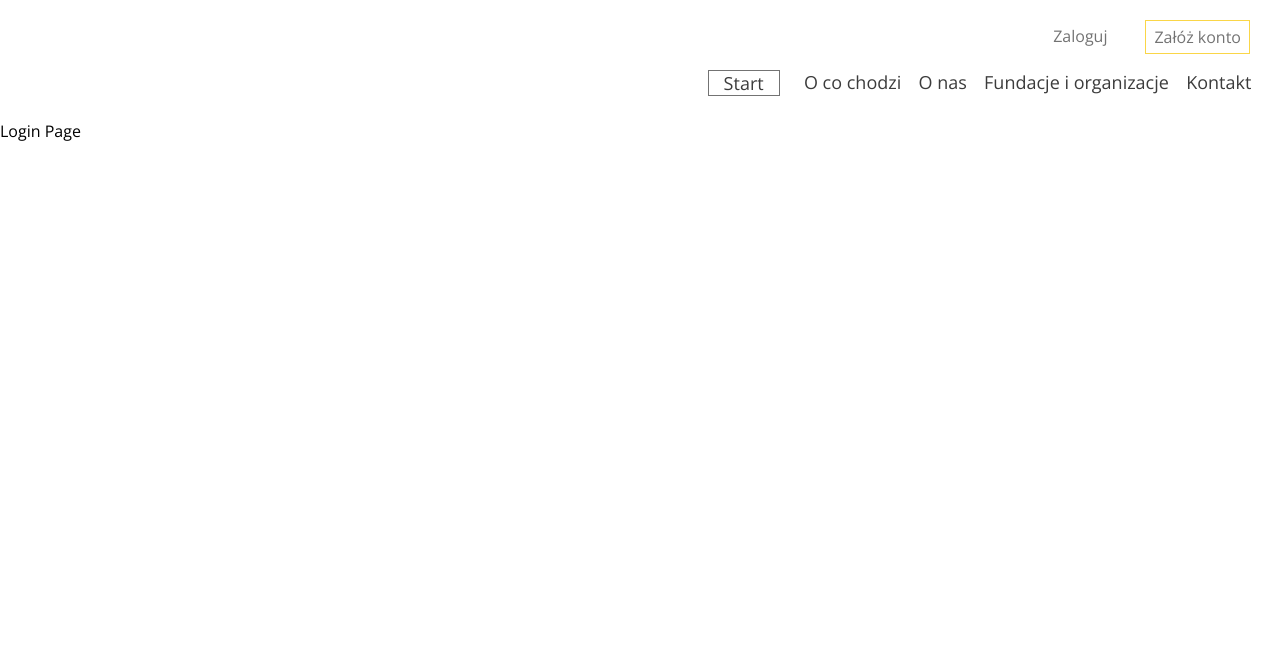
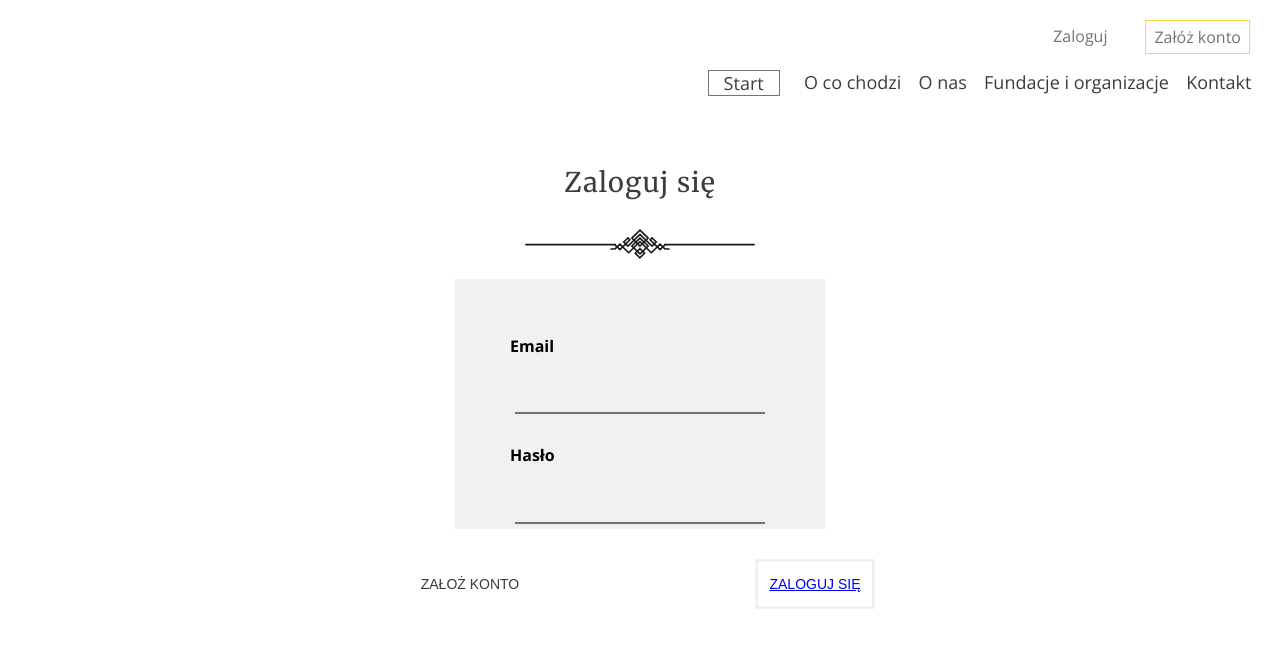
Before and after one commit to Patrycja-dz/Give-Things-Back-version1, a React (Create React App) app in the folder my-app/: page /login in a window 1280 px wide. Shown: the top 648 px of the page. Built offline with nearby package versions, Linux system fonts and the light colour scheme.

Commit message:
login form

```diff
--- a/my-app/src/components/HomeNavigation.js
+++ b/my-app/src/components/HomeNavigation.js
@@ -2,6 +2,14 @@ import React from "react"
 import {NavLink} from "react-router-dom";
 // import Nav from "./Nav";
 import {Link} from "react-scroll";
+
+const options = {
+    activeClass: "active",
+    spy: true,
+    smooth: true,
+    offset: 50,
+    duration: 500
+}
 
 class HomeNavigation extends React.Component {
     render() {
@@ -17,10 +25,10 @@ class HomeNavigation extends React.Component {
                     <nav>
                         <ul className="nav-links">
                             <li id="start-link"><NavLink id="special-link" to="/">Start</NavLink></li>
-                            <li><Link to="onlyFourSteps">O co chodzi</Link></li>
-                            <li><Link to="aboutUs">O nas</Link></li>
-                            <li><Link to="whomWeHelp"> Fundacje i organizacje</Link></li>
-                            <li><Link to="contact"> Kontakt</Link></li>
+                            <li><Link to="onlyFourSteps" {...options}>O co chodzi</Link></li>
+                            <li><Link to="aboutUs" {...options}>O nas</Link></li>
+                            <li><Link to="whomWeHelp" {...options}> Fundacje i organizacje</Link></li>
+                            <li><Link to="contact" {...options}> Kontakt</Link></li>
                         </ul>
                     </nav>
                 </div>
--- a/my-app/src/components/Login.js
+++ b/my-app/src/components/Login.js
@@ -1,11 +1,70 @@
 import React from "react";
+import {NavLink} from "react-router-dom";
 
 class Login extends React.Component {
+    state = {
+        email: "",
+        pass: "",
+        errors: [],
+
+    };
+    handleChange = e => {
+        this.setState({
+            [e.target.name]: e.target.value,
+        })
+    };
+    handleSubmit = e => {
+        e.preventDefault();
+        const errors = [];
+        if (this.state.email.indexOf("@") === -1) {
+            errors.push('Podany email jest nieprawidłowy!')
+        }
+        if (this.state.pass.length <= 6) {
+            errors.push('Podane hasło jest za krótkie');
+        }
+        this.setState({
+            errors: errors,
+        })
+
+    };
+
     render() {
-        return(
+        const erorrsMessages = (
+            <div className="error_div">
+                {this.state.errors.map((err, index) => <p key={index}>{err}</p>)}
+            </div>
+        );
+        return (
             <div>
-                <p>Login Page</p>
+                <p className="log_in">Zaloguj się</p>
+                <div className="image"></div>
+                <div className="form_content">
+                    <div className="login_form" noValidate>
+                        {erorrsMessages}
+                        <label><span>Email</span></label>
+                        <input onChange={this.handleChange} name="email" value={this.state.email} type="email"
+                               autoComplete="off"/>
+                        <label className="password"><span>Hasło</span></label>
+                        <input onChange={this.handleChange} name="pass" value={this.state.pass}
+                               type="password"/>
+
+                    </div>
+
+
+                </div>
+
+
+                <div className="login_form_btn">
+                    <ul className="login_form_div">
+                        <button className="submit">Założ konto</button>
+                        <button className="log_btn" onClick={this.handleSubmit}><NavLink to="/register">Zaloguj
+                            się</NavLink></button>
+
+                    </ul>
+                </div>
             </div>
+
+
         );
     }
 }
--- /dev/null
+++ b/my-app/src/scss/components_styling/Login.scss
@@ -0,0 +1,96 @@
+
+.log_in{
+  text-align: center;
+  margin:30px auto;
+  padding-top: 15px;
+  font-size: 27px;
+  font-family: $font-alt;
+  color: $darkGreyColor;
+  font-weight: 400;
+  letter-spacing: 1px;
+}
+
+.form_content{
+  height: 250px;
+  width: 370px;
+  margin: 0 auto;
+  display: flex;
+  justify-content: center;
+  flex-direction: column;
+  background: $azureColor;
+}
+.login_form{
+  width:370px ;
+  display: flex;
+  background: $azureColor;
+  margin: 0 auto;
+  justify-content: center;
+  flex-direction: column;
+  outline: none;
+}
+.login_form input{
+  height: 15%;
+  padding-top: 20px;
+  font-size: 18px;
+  margin-right: 60px;
+  margin-left: 60px;
+  border: none;
+  background: $azureColor;
+  border-bottom: 2px solid $greyColor;
+  color: $greyColor;
+  outline: none;
+}
+.login_form label{
+  margin-left: 55px;
+  padding-bottom: 20px;
+  font-weight: bold;
+}
+.password{
+  padding-top: 30px;
+}
+.login_form_btn{
+  width: 470px;
+  height: 60px;
+  margin: 20px auto;
+
+}
+.login_form_div{
+  list-style: none;
+  display: flex;
+  justify-content: space-between;
+  align-items: center;
+}
+.login_form_div {
+  margin-left: 20px;
+  font-size: 18px;
+
+
+
+}
+.log_btn{
+  border: 3px solid $azureColor;
+  padding: 5px;
+  margin-left: 40px;
+  text-decoration: none;
+  text-align: center;
+  width: 120px;
+  height: 50px;
+  font-size: 14px;
+}
+.submit{
+  width: 110px;
+  font-size: 14px;
+  height: 30px;
+  border: none;
+  background: #FFFFFF;
+  outline: none;
+  margin-left: -10px;
+}
+.error_div{
+  width: 230px;
+  height: 50px;
+  font-size: 14px;
+  margin: 0 auto;
+  padding-top: 10px;
+  color: #ff0000
+}
--- a/my-app/src/scss/main.scss
+++ b/my-app/src/scss/main.scss
@@ -6,9 +6,11 @@
 @import 'components_styling/HomeThreeColumns';
 @import 'components_styling/OnlyFourSteps';
 @import 'components_styling/AboutUs';
+@import  'components_styling/Login';
 @import url('https://fonts.googleapis.com/css?family=Merriweather:400,700|Open+Sans:400,700&display=swap');
 
 
 body {
   font-family: $font-base;
+  height: 100vh;
 }
```
